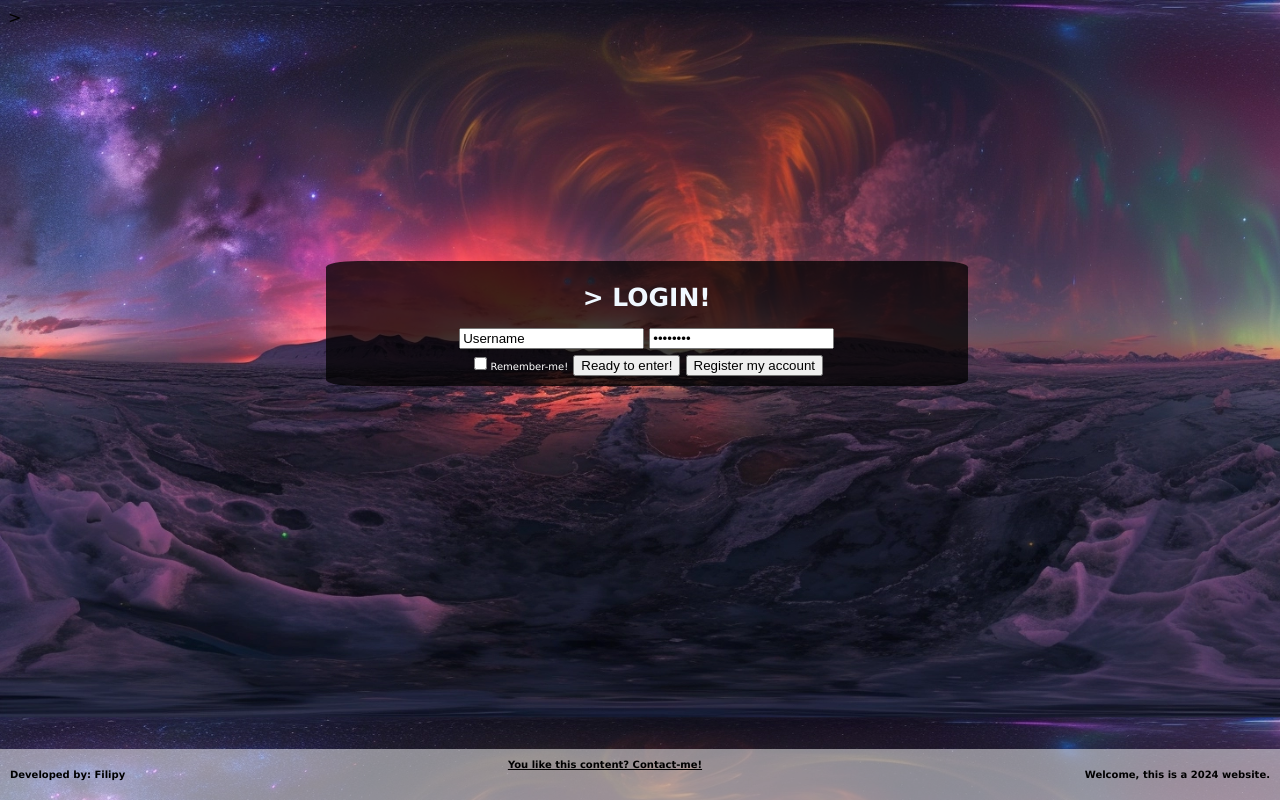
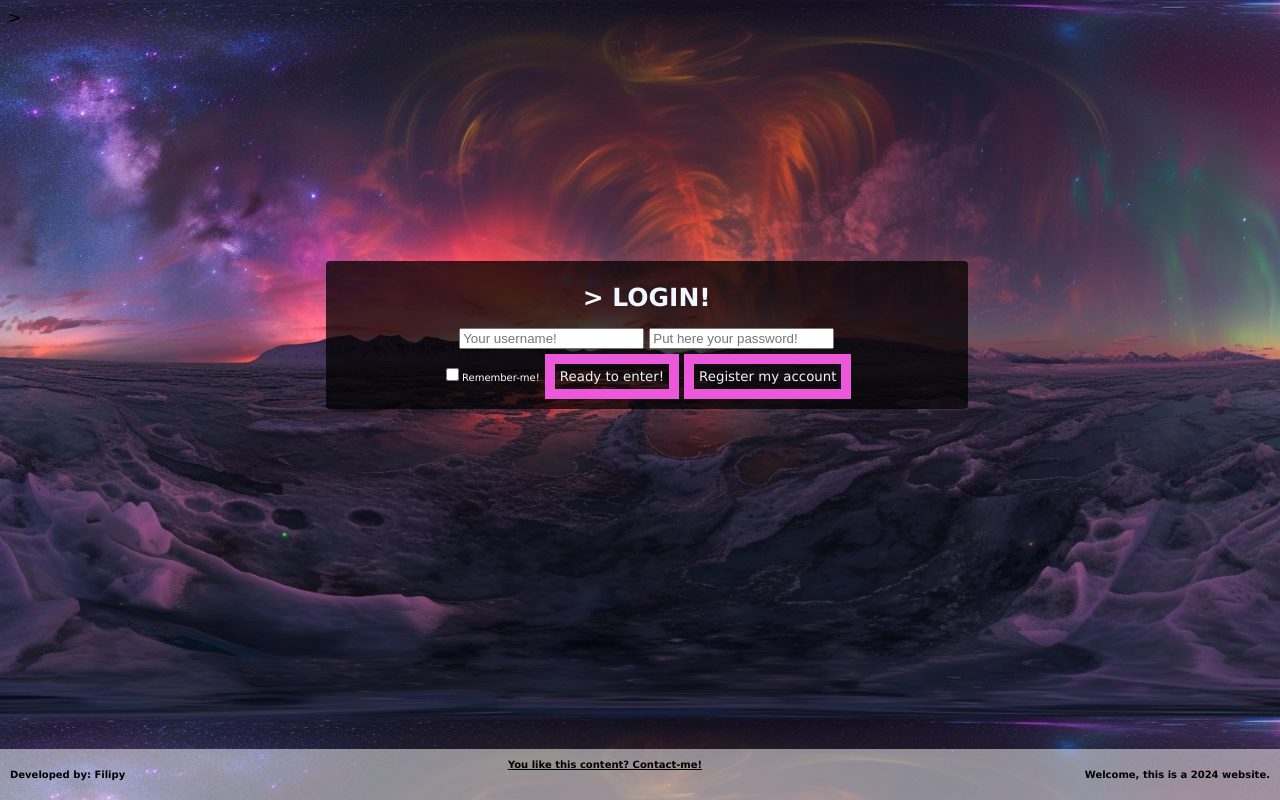
Before and after one commit to FilipyStudy/SysEstoque, a plain HTML site: page Front-End/index.html in a window 1280 px wide. Drawn offline with Linux system fonts and the light colour scheme.

Commit message:
Added some JavaScript and working in CSS
I make the page looks more beautiful now, and i add some cool javascript code.

```diff
--- a/Front-End/index.html
+++ b/Front-End/index.html
@@ -5,20 +5,21 @@
     <meta name="viewport" content="width=device-width, initial-scale=1.0">
     <link rel="stylesheet" href="style.css">
     <title>Controle seu estoque</title>
+    <script src="script.js"></script>
 </head>
 <body>
     <!--Conteiner contening all the login informations and elements-->>
     <div id="container">
         <div id="login_popup">
             <h1 id="login_popup_title">> LOGIN!</h1>
-            <input type="text" id="username" value="Username" min="1">
-            <input type="password" id="password" value="Password" min="8">
+            <input type="text" id="username" value="" min="1" placeholder="Your username!">
+            <input type="password" id="password" value="" min="8" placeholder="Put here your password!">
         </div>
         <!--TODO: Distribute the contents in this div-->
         <div id="login_buttons">
             <input type="checkbox" id="remember_me_checkbox"><label id="remember_text">Remember-me!</label>
-            <button type="button" id="login_action">Ready to enter!</button>
-            <button type="button" id="register_action">Register my account</button>
+            <button type="button" id="login_action" onclick="onClickButton()">Ready to enter!</button>
+            <button type="button" id="register_action" onclick="onClickButton()">Register my account</button>
         </div>
     </div>
     <footer>
--- /dev/null
+++ b/Front-End/script.js
@@ -0,0 +1,3 @@
+function onClickButton(){
+    alert("Relax, i am working on it!")
+}
--- a/Front-End/style.css
+++ b/Front-End/style.css
@@ -19,7 +19,7 @@ body{
 /*TODO: Fix the oppacity and add blur effect to the background.*/
 #container{
     background-color: rgba(0, 0, 0, 0.75);
-    border-radius: 5%;
+    border-radius: 4px;
     padding: 5px;
     margin: auto;
     position: relative;
@@ -42,8 +42,13 @@ footer{
     right: 0px;
     left: 0px;
 }
-.button{
+button{
+    padding: 5px;
     font-family: Verdana;
+    border: 10px, solid, #eb58d9;
+    border-color: #eb58d9;
+    color: rgb(245,245,245);
+    background-color: rgba(0, 0, 0, 0);
 }
 .footer-font{
     color: black;
```
